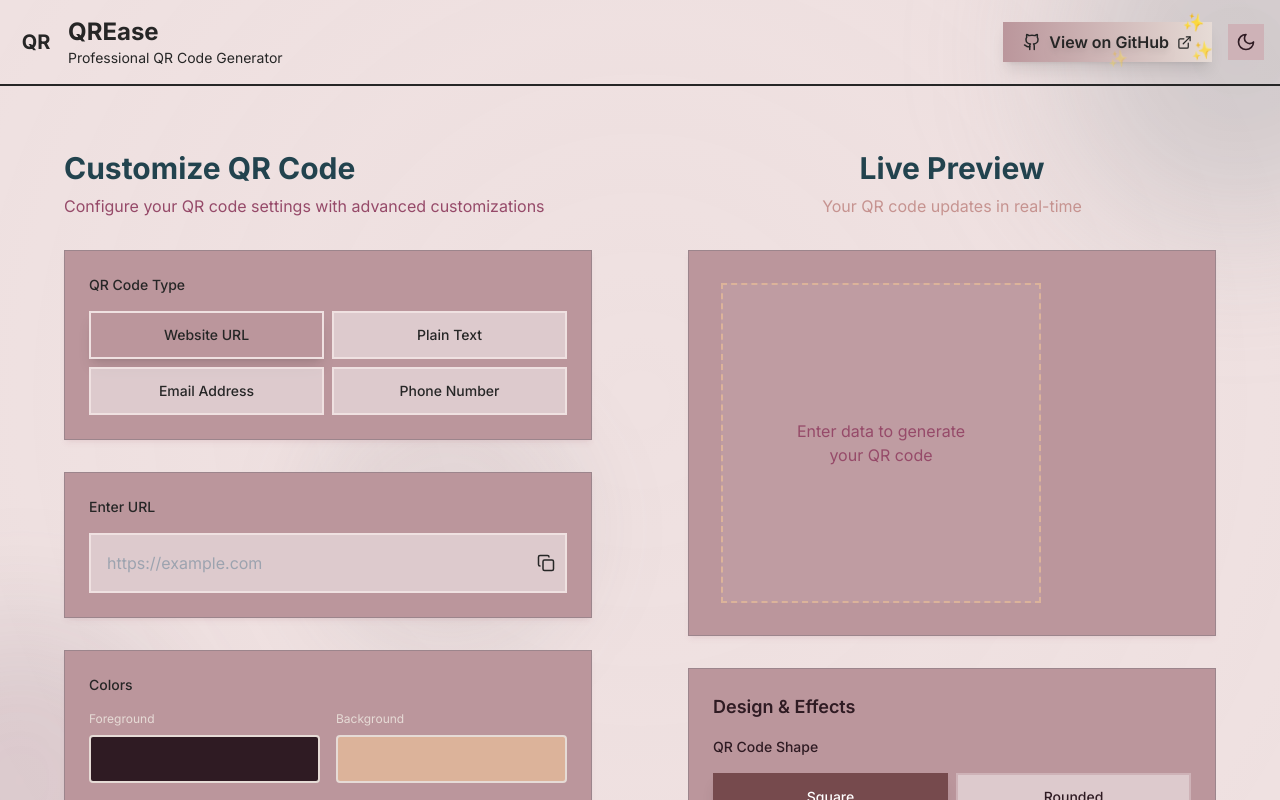
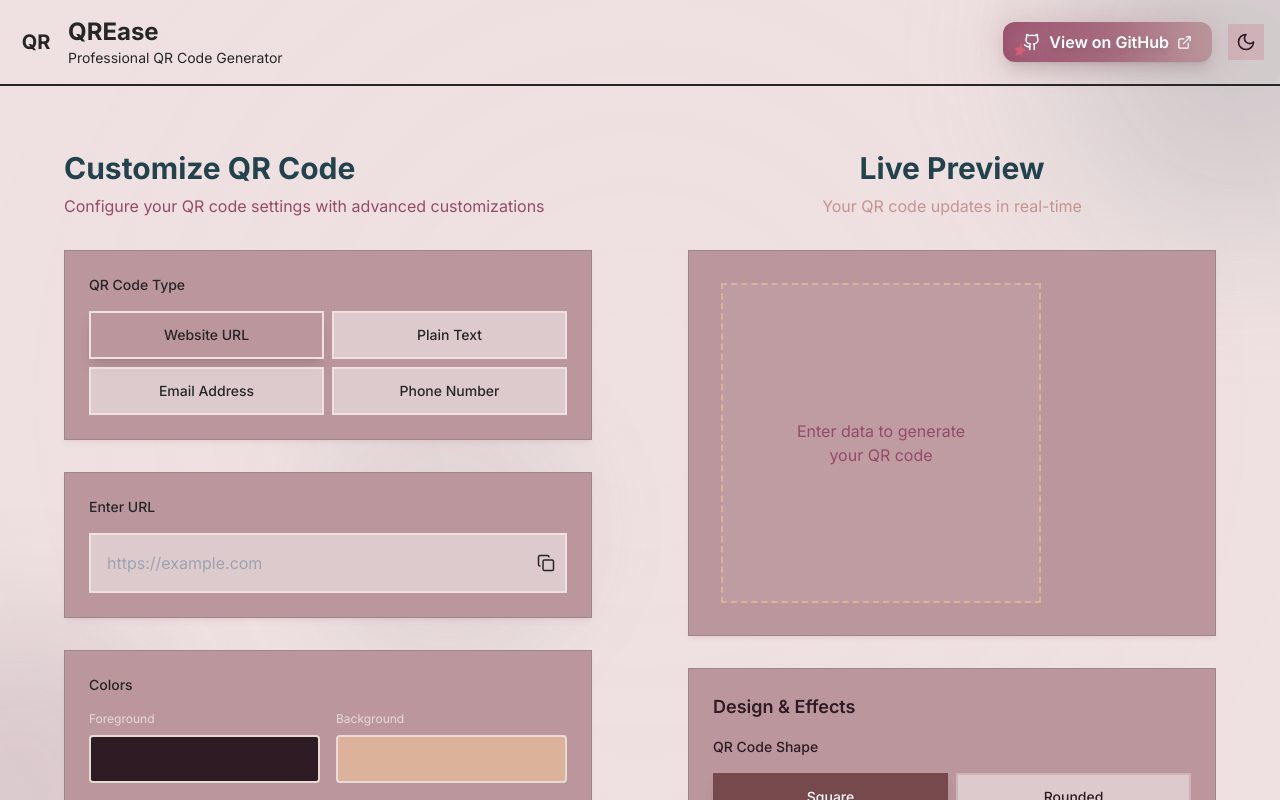
Before and after one commit to levelupsvr/QR-Ease, a React (Vite) app: page / in a window 1280 px wide. Shown: the top 800 px of the page. Built offline with nearby package versions, Linux system fonts and the light colour scheme.

Commit message:
more fixes

```diff
--- a/src/components/Footer.tsx
+++ b/src/components/Footer.tsx
@@ -43,7 +43,7 @@ const Footer = () => {
             whileHover={{ scale: 1.08 }}
             className="bg-gradient-to-r from-fuchsia-500 to-red-400 bg-clip-text text-transparent font-bold"
           >
-            Siva SVR
+            LevelUpSvr
           </motion.a>
         </div>
 
--- a/src/components/Header.tsx
+++ b/src/components/Header.tsx
@@ -1,6 +1,6 @@
-import { motion } from 'framer-motion';
-import { Github, ExternalLink } from 'lucide-react';
-import ThemeToggle from './ThemeToggle';
+import { motion } from "framer-motion";
+import { Github, ExternalLink } from "lucide-react";
+import ThemeToggle from "./ThemeToggle";
 
 const Header = () => {
   return (
@@ -34,31 +34,62 @@ const Header = () => {
             target="_blank"
             rel="noopener noreferrer"
             whileHover={{
-              scale: 1.08,
-              boxShadow: '0 0 32px 8px rgba(216,96,114,0.25)',
+              scale: 1.07,
+              boxShadow: "0 4px 32px 0 rgba(216,96,114,0.18)",
             }}
             whileTap={{ scale: 0.96 }}
-            className="relative flex items-center gap-2 px-5 py-2 rounded-lg bg-gradient-to-r from-accent to-secondary text-[hsl(var(--accent-foreground))] font-semibold shadow-lg overflow-visible focus:ring-2 focus:ring-accent transition-all duration-200"
+            className="
+      relative flex items-center gap-2 px-5 py-2 rounded-xl
+      bg-gradient-to-r from-primary to-accent text-primary-foreground
+      font-semibold shadow-lg overflow-visible
+      focus:ring-2 focus:ring-accent
+      transition-all duration-200 group
+      dark:bg-gradient-to-r dark:from-destructive dark:to-border dark:text-[hsl(var(--muted-foreground))]
+    "
             style={{ zIndex: 1 }}
           >
-            <Github size={18} />
-            <span className="hidden sm:inline drop-shadow-lg">View on GitHub</span>
-            <ExternalLink size={15} />
-            {/* Sparkles */}
-            <span className="absolute -top-2 -left-2 animate-sparkle1 pointer-events-none">
-              ✨
+            {/* Flowing Glow */}
+            <span
+              className="
+        absolute -inset-1 rounded-xl
+        bg-gradient-to-r from-accent/30 via-primary/20 to-accent/30
+        blur-lg opacity-70 group-hover:opacity-100 animate-glow pointer-events-none
+        dark:from-[hsl(var(--muted)/0.3)] dark:via-[hsl(var(--primary)/0.2)] dark:to-[hsl(var(--muted)/0.3)]
+      "
+            ></span>
+            {/* Sparkle SVG */}
+            <span className="absolute left-2 top-1/2 -translate-y-1/2 animate-sparkle pointer-events-none">
+              <svg width="18" height="18" viewBox="0 0 18 18" fill="none">
+                <g filter="url(#sparkle)">
+                  <path
+                    d="M9 2L10.09 6.26L14 7.27L10.91 9.74L12 14L9 11.27L6 14L7.09 9.74L4 7.27L7.91 6.26L9 2Z"
+                    fill="#D86072"
+                  />
+                </g>
+                <defs>
+                  <filter
+                    id="sparkle"
+                    x="0"
+                    y="0"
+                    width="18"
+                    height="18"
+                    filterUnits="userSpaceOnUse"
+                  >
+                    <feGaussianBlur stdDeviation="0.5" result="blur" />
+                    <feMerge>
+                      <feMergeNode in="blur" />
+                      <feMergeNode in="SourceGraphic" />
+                    </feMerge>
+                  </filter>
+                </defs>
+              </svg>
             </span>
-            <span className="absolute -bottom-2 left-1/2 animate-sparkle2 pointer-events-none">
-              ✨
+            <Github size={18} className="relative z-10" />
+            <span className="hidden sm:inline drop-shadow-lg relative z-10">
+              View on GitHub
             </span>
-            <span className="absolute -top-3 right-2 animate-sparkle3 pointer-events-none">
-              ✨
-            </span>
-            <span className="absolute bottom-0 right-0 animate-sparkle4 pointer-events-none">
-              ✨
-            </span>
+            <ExternalLink size={15} className="relative z-10" />
           </motion.a>
-
           <ThemeToggle />
         </div>
       </div>
--- a/src/index.css
+++ b/src/index.css
@@ -1,42 +1,39 @@
-
 @tailwind base;
 @tailwind components;
 @tailwind utilities;
 
 @layer base {
 :root {
-  --background: 0 31% 91%;         /* Sweet Blush (#F4D7D6) - soft pink background */
-  --foreground: 0 0% 15%;          /* Near black - for readable dark text */
+  --background: 0 31% 91%;           /* Sweet Blush (#F4D7D6) -- soft pink background */
+  --foreground: 0 0% 15%;            /* Near black -- for readable dark text */
 
-  --card: 197 15% 56%;             /* Stone Castle (#748C99) - muted blue-grey */
-  --card-foreground: 0 0% 100%;    /* White text for contrast */
+  --card: 197 15% 56%;               /* Stone Castle (#748C99) -- muted blue-grey */
+  --card-foreground: 0 0% 100%;      /* White text for contrast */
 
-  --popover: 351 21% 66%;          /* Petal (#CFA3A1) - warm mauve pink */
-  --popover-foreground: 0 0% 15%;  /* Dark text on soft pink */
+  --popover: 351 21% 66%;            /* Petal (#CFA3A1) -- warm mauve-pink */
+  --popover-foreground: 0 0% 15%;    /* Dark text on soft pink */
 
-  --primary: 336 34% 44%;          /* Winter Berry (#924A60) - rich berry tone */
-  --primary-foreground: 0 0% 100%; /* White text for contrast */
+  --primary: 336 34% 44%;            /* Winter Berry (#924A60) -- rich berry tone */
+  --primary-foreground: 0 0% 100%;   /* White text for contrast */
 
-  --secondary: 20 25% 87%;         /* Frost (#E9DED9) - pale neutral beige */
-  --secondary-foreground: 0 0% 15%;/* Standard dark text */
+  --secondary: 20 25% 87%;           /* Frost (#E9DED9) -- pale neutral beige */
+  --secondary-foreground: 0 0% 15%;  /* Standard dark text */
 
-  --muted: 195 39% 22%;            /* Midnight (#19353A) - deep teal */
-  --muted-foreground: 0 0% 100%;   /* White text for dark backgrounds */
+  --muted: 195 39% 22%;              /* Midnight (#19353A) -- deep teal */
+  --muted-foreground: 0 0% 100%;     /* White text for dark backgrounds */
 
-  --accent: 351 21% 66%;           /* Petal - reused for accent */
-  --accent-foreground: 0 0% 15%;
+  --accent: 351 21% 66%;             /* Petal -- reused for accent */
+  --accent-foreground: 0 0% 15%;     /* Dark text on soft pink */
 
-  --destructive: 336 34% 44%;      /* Winter Berry - reused for destructive */
-  --destructive-foreground: 0 0% 100%;
+  --destructive: 336 34% 44%;        /* Winter Berry -- reused for destructive */
+  --destructive-foreground: 0 0% 100%; /* White text for contrast */
 
-  --border: 0 31% 91%;             /* Sweet Blush border */
-  --input: 20 25% 87%;             /* Frost input background */
+  --border: 0 31% 91%;               /* Sweet Blush border */
+  --input: 20 25% 87%;               /* Frost input background */
+  --ring: 197 15% 56%;               /* Stone Castle -- soft muted focus ring */
 
-  --ring: 197 15% 56%;             /* Stone Castle - soft muted focus ring */
-
-  --radius: 0rem;                  /* No border radius (flat style) */
+  --radius: 0rem;                    /* No border radius (flat style) */
 }
-
 
   .dark {
     --background: 222.2 84% 4.9%;
@@ -197,27 +194,14 @@ input[type="file"] {
 .floating-decoration {
   animation: float 8s ease-in-out infinite;
 }
-@keyframes sparkle1 {
-  0%, 100% { opacity: 0; transform: scale(0.8) rotate(0deg);}
-  10% { opacity: 1; transform: scale(1.2) rotate(20deg);}
-  20% { opacity: 0; transform: scale(0.8) rotate(0deg);}
+@keyframes sparkle {
+  0%, 100% { opacity: 0.7; transform: scale(1) rotate(0deg);}
+  50% { opacity: 1; transform: scale(1.2) rotate(15deg);}
 }
-@keyframes sparkle2 {
-  0%, 100% { opacity: 0; transform: scale(0.8) rotate(0deg);}
-  30% { opacity: 1; transform: scale(1.3) rotate(-15deg);}
-  40% { opacity: 0; transform: scale(0.8) rotate(0deg);}
+.animate-sparkle { animation: sparkle 1.8s infinite; }
+
+@keyframes glow {
+  0%, 100% { opacity: 0.7; filter: blur(8px);}
+  50% { opacity: 1; filter: blur(16px);}
 }
-@keyframes sparkle3 {
-  0%, 100% { opacity: 0; transform: scale(0.8) rotate(0deg);}
-  50% { opacity: 1; transform: scale(1.1) rotate(10deg);}
-  60% { opacity: 0; transform: scale(0.8) rotate(0deg);}
-}
-@keyframes sparkle4 {
-  0%, 100% { opacity: 0; transform: scale(0.8) rotate(0deg);}
-  70% { opacity: 1; transform: scale(1.2) rotate(-10deg);}
-  80% { opacity: 0; transform: scale(0.8) rotate(0deg);}
-}
-.animate-sparkle1 { animation: sparkle1 2.5s infinite; }
-.animate-sparkle2 { animation: sparkle2 2.5s infinite; }
-.animate-sparkle3 { animation: sparkle3 2.5s infinite; }
-.animate-sparkle4 { animation: sparkle4 2.5s infinite; }
+.animate-glow { animation: glow 2.5s infinite; }
```
